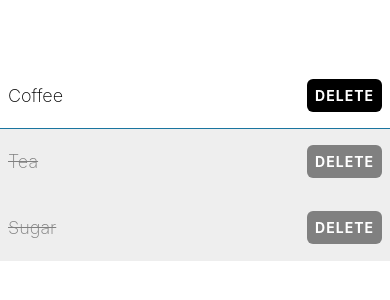
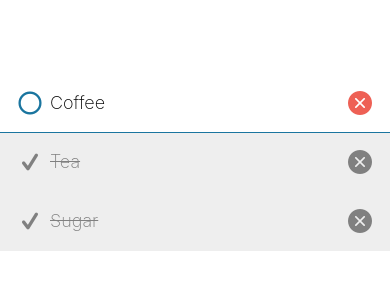
Before and after one commit to Graypbj/taskly, a React Native app: screen / in a window 390 px wide. Shown: the part 260-560 px from the top of the page. Built offline with nearby package versions, Linux system fonts and the light colour scheme.

Commit message:
Use icons for buttons

```diff
--- a/components/ShoppingListItem.tsx
+++ b/components/ShoppingListItem.tsx
@@ -1,4 +1,6 @@
 import { Text, TouchableOpacity, View, StyleSheet, Alert } from "react-native";
+import AntDesign from "@expo/vector-icons/AntDesign";
+import Entypo from "@expo/vector-icons/Entypo";
 import { theme } from "../theme";
 
 type Props = {
@@ -32,6 +34,12 @@ export function ShoppingListItem({ name, isCompleted }: Props) {
         isCompleted ? styles.completedContainer : undefined,
       ]}
     >
+      <View style={styles.row}>
+        <Entypo
+          name={isCompleted ? "check" : "circle"}
+          size={24}
+          color={isCompleted ? theme.colorGrey : theme.colorCerulean}
+        />
         <Text
           style={[
             styles.itemText,
@@ -40,15 +48,13 @@ export function ShoppingListItem({ name, isCompleted }: Props) {
         >
           {name}
         </Text>
-      <TouchableOpacity
-        style={[
-          styles.button,
-          isCompleted ? styles.completedButton : undefined,
-        ]}
-        onPress={handleDelete}
-        activeOpacity={0.8}
-      >
-        <Text style={styles.buttonText}>Delete</Text>
+      </View>
+      <TouchableOpacity onPress={handleDelete} activeOpacity={0.8}>
+        <AntDesign
+          name="closecircle"
+          size={24}
+          color={isCompleted ? theme.colorGrey : theme.colorRed}
+        />
       </TouchableOpacity>
     </View>
   );
@@ -58,7 +64,7 @@ const styles = StyleSheet.create({
   itemContainer: {
     borderBottomWidth: 1,
     borderBottomColor: theme.colorCerulean,
-    paddingHorizontal: 8,
+    paddingHorizontal: 18,
     paddingVertical: 16,
     flexDirection: "row",
     alignItems: "center",
@@ -71,24 +77,17 @@ const styles = StyleSheet.create({
   itemText: {
     fontSize: 18,
     fontWeight: "200",
+    marginLeft: 8,
+    flex: 1,
   },
   completedText: {
     color: theme.colorGrey,
     textDecorationLine: "line-through",
     textDecorationColor: theme.colorGrey,
   },
-  button: {
-    backgroundColor: theme.colorBlack,
-    padding: 8,
-    borderRadius: 6,
-  },
-  completedButton: {
-    backgroundColor: theme.colorGrey,
-  },
-  buttonText: {
-    color: theme.colorWhite,
-    fontWeight: "bold",
-    textTransform: "uppercase",
-    letterSpacing: 1,
+  row: {
+    flexDirection: "row",
+    flex: 1,
+    alignItems: "center",
   },
 });
--- a/theme.ts
+++ b/theme.ts
@@ -4,4 +4,5 @@ export const theme = {
   colorBlack: "#000",
   colorGrey: "grey",
   colorLightGrey: "#eee",
+  colorRed: "#ee6055",
 };
```
Lines whose indentation alone changed are shown as unchanged.
